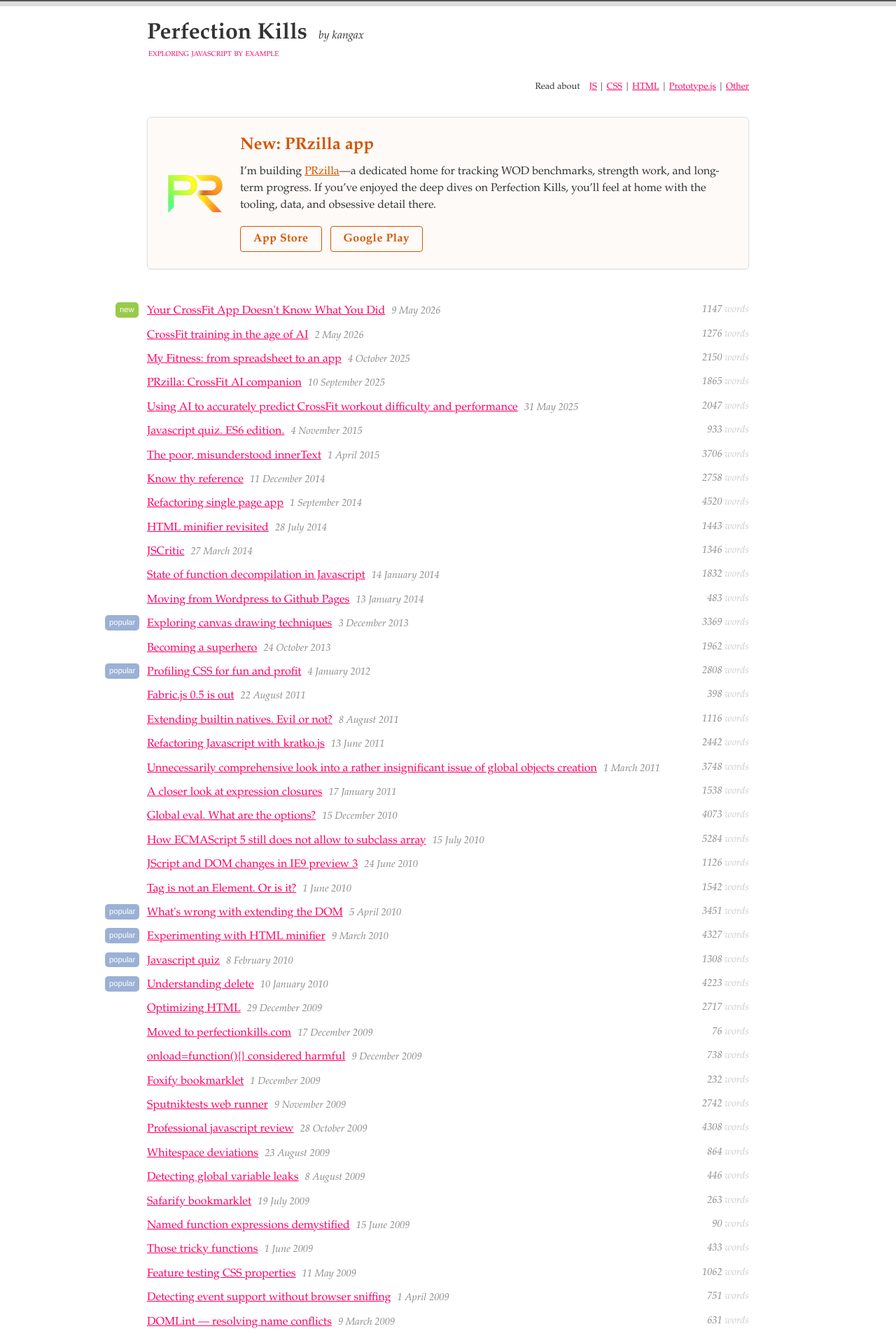
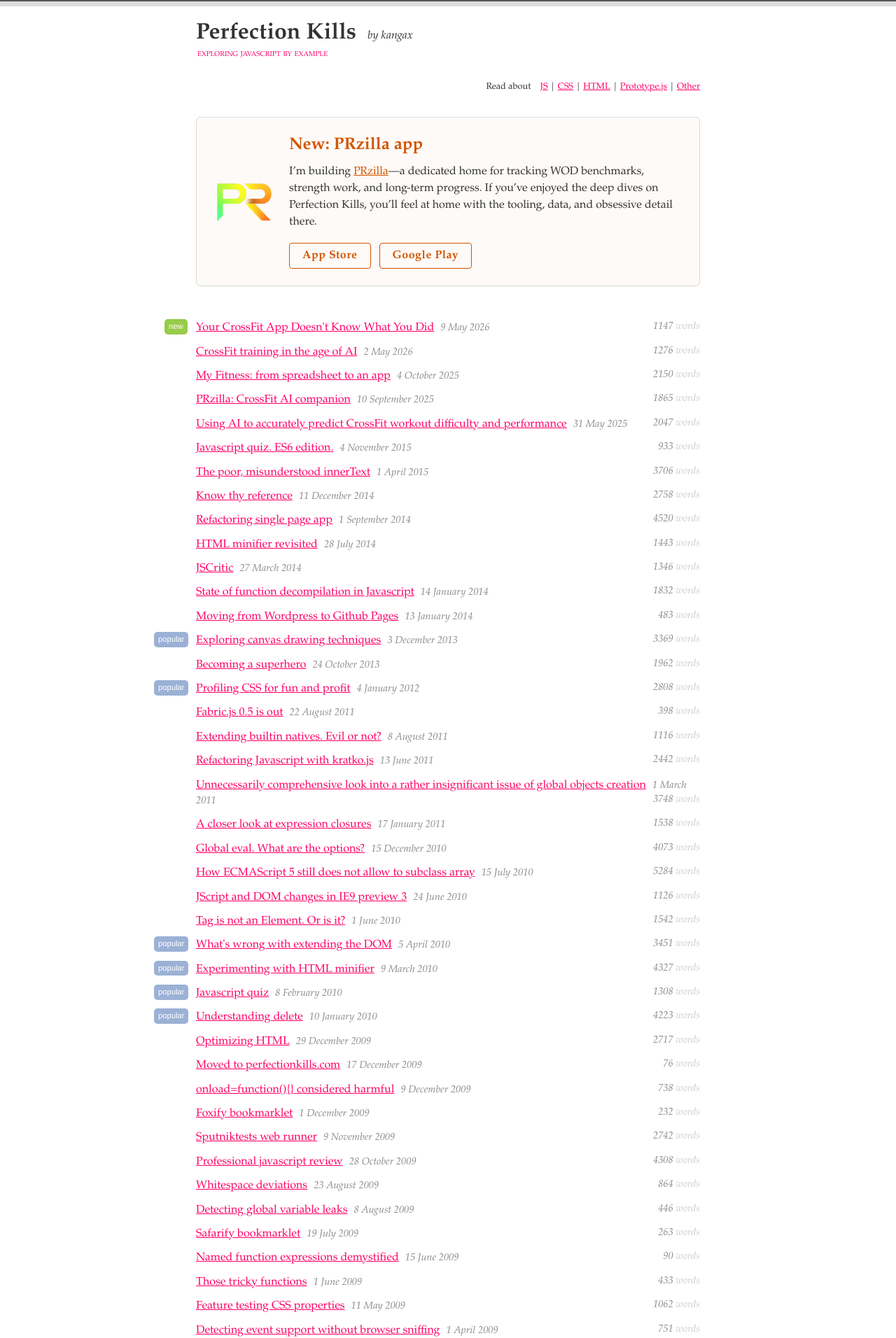
Before and after one commit to kangax/perfectionkills.com, a Jekyll site: the page built from index.html, in a window 1280 px wide. Shown: the top 1912 px of the page at 70% size. Built offline with Jekyll 4.4.1, drawn with Linux system fonts in a browser that asks for light colours; Markdown is read by kramdown in place of the engine named in the settings.

Commit message:
Narrow content width from 860px to 720px for better readability
Co-Authored-By: Claude Sonnet 4.6 <noreply@anthropic.com>

```diff
--- a/css/master.scss
+++ b/css/master.scss
@@ -18,7 +18,7 @@ body {
 }
 
 #wrapper {
-  width: 860px;
+  width: 720px;
   margin: 10px auto;
   padding: 10px;
   -webkit-box-sizing: content-box;
@@ -72,8 +72,8 @@ body {
 
   &__logo {
     flex-shrink: 0;
+    width: 80px;
     img {
-      display: block;
       width: 80px;
       height: auto;
     }
```
